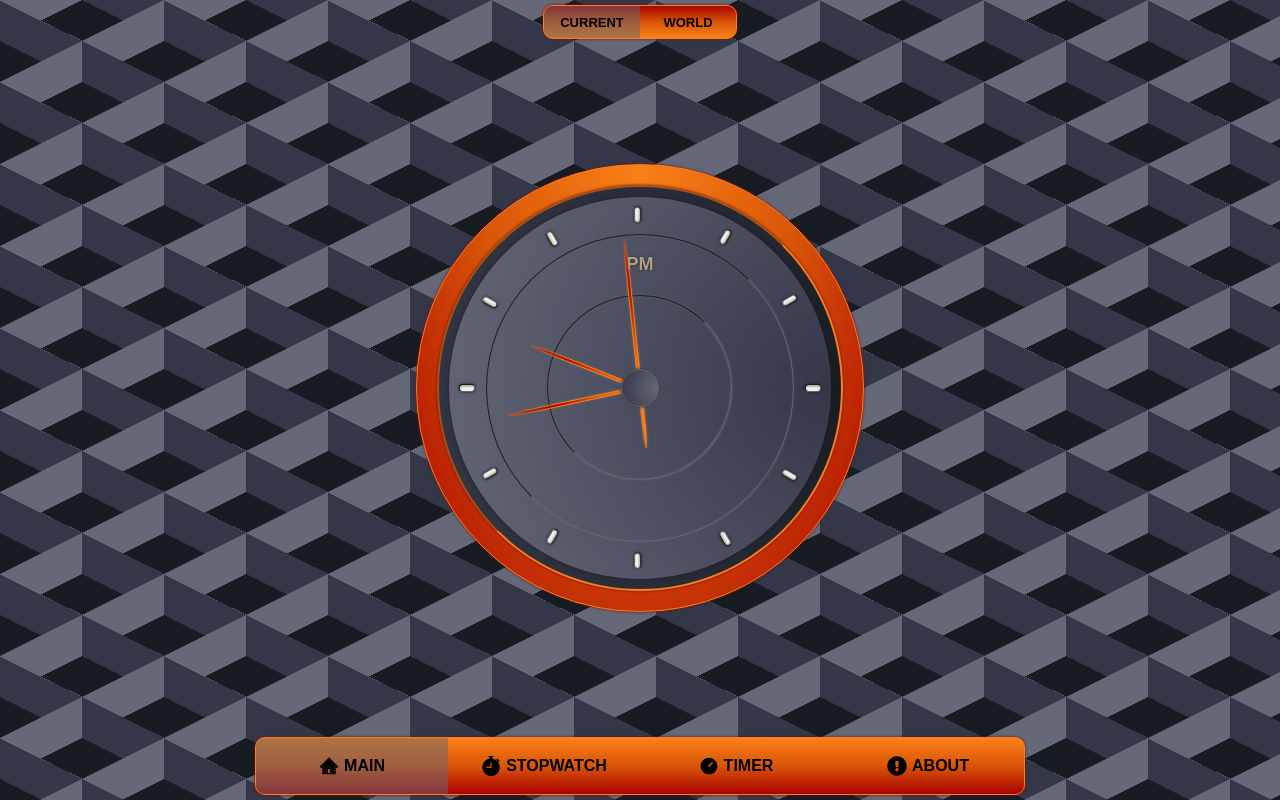
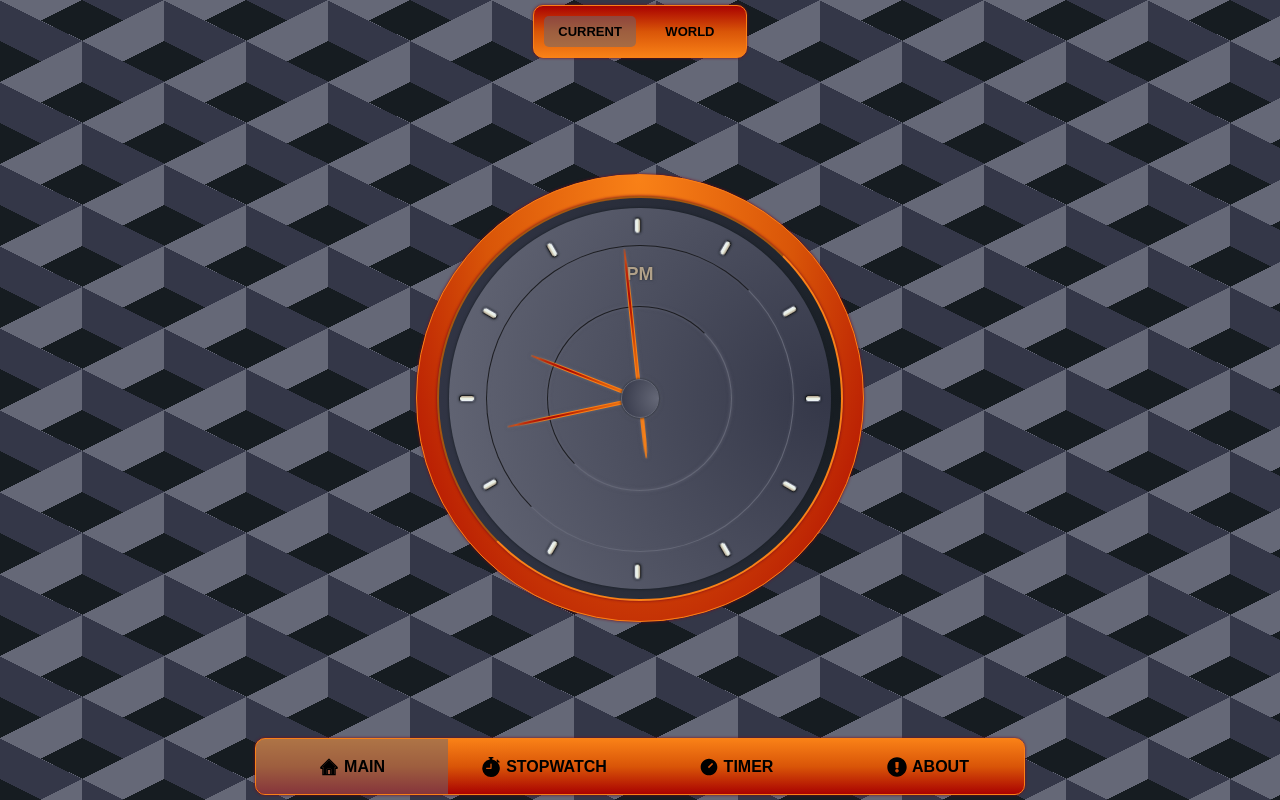
Before and after one commit to patrickgunnar/sun-time-app, a React (Create React App) app: page / in a window 1280 px wide. Built offline with nearby package versions, Linux system fonts and the light colour scheme.

Commit message:
refactor: padding to the button's container

```diff
--- a/src/components/top-bar.tsx
+++ b/src/components/top-bar.tsx
@@ -14,7 +14,12 @@ const TopBarContent = styled.div`
     border: 1px solid var(--color-007);
     border-radius: 10px;
 
+    display: flex;
+    justify-content: space-between;
+    align-items: center;
+
     margin: 5px;
+    padding: 10px;
 
     height: 4%;
     width: 60%;
@@ -33,6 +38,7 @@ const Button = styled.button<{isactive?: boolean}>`
     background: ${props => props.isactive ? 'var(--color-012)' : 'transparent'};
 
     border: none;
+    border-radius: 5px;
     cursor: ${props => props.isactive ? 'default' : 'pointer'};
     color: var(--color-3);
     font-weight: 600;
@@ -40,7 +46,7 @@ const Button = styled.button<{isactive?: boolean}>`
     text-transform: uppercase;
 
     height: 100%;
-    width: 50%;
+    width: 48%;
 
     &:hover {
         ${props => props.isactive ? '' : 'background: var(--color-012);'}
```
